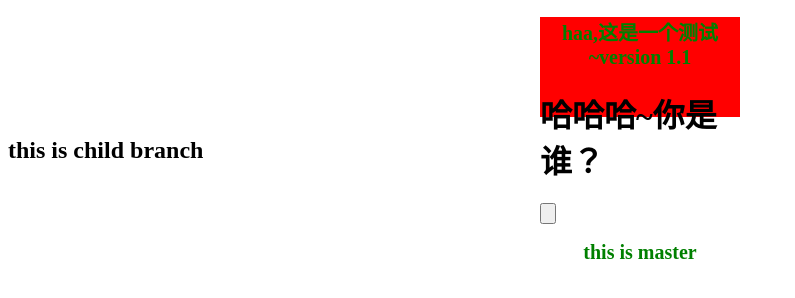
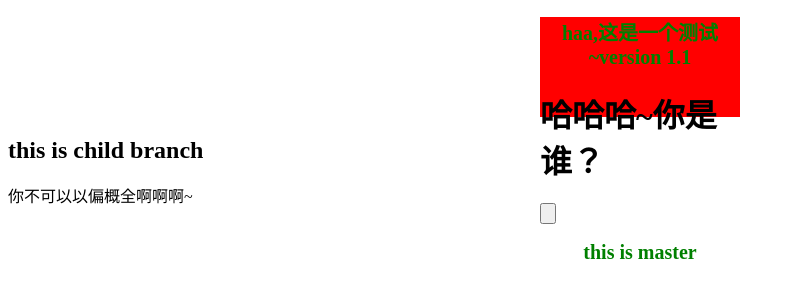
Before and after one commit to huanghly/task1, a plain HTML site: page index.html in a window 1280 px wide. Shown: the whole page, without its empty margins (0-795 px from the left). Drawn offline with Linux system fonts and the light colour scheme.

Commit message:
dix branch

```diff
--- a/index.html
+++ b/index.html
@@ -17,5 +17,6 @@
 	<h2>this is master</h2>
   </div>
   <h2>this is child branch</h2>
+  <div>你不可以以偏概全啊啊啊~</div>
  </body>
 </html>
```
